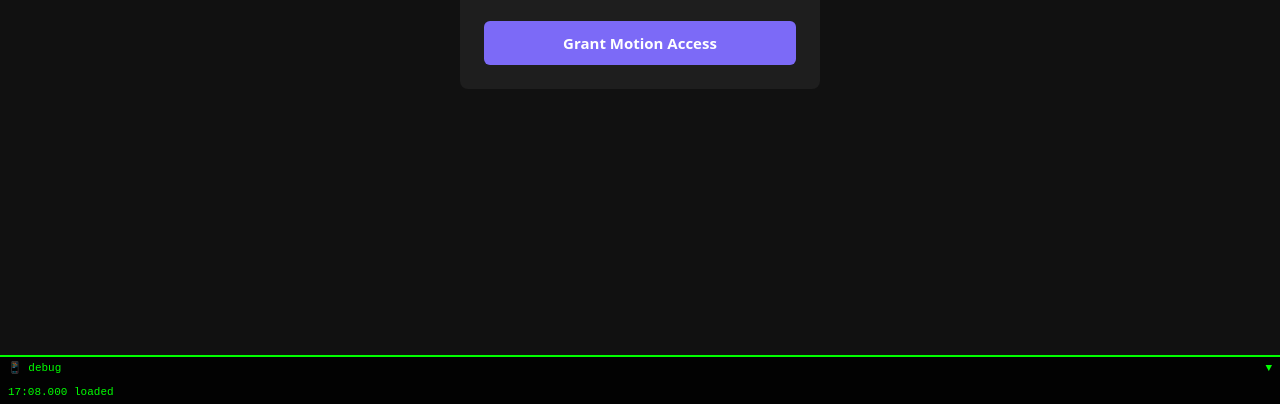
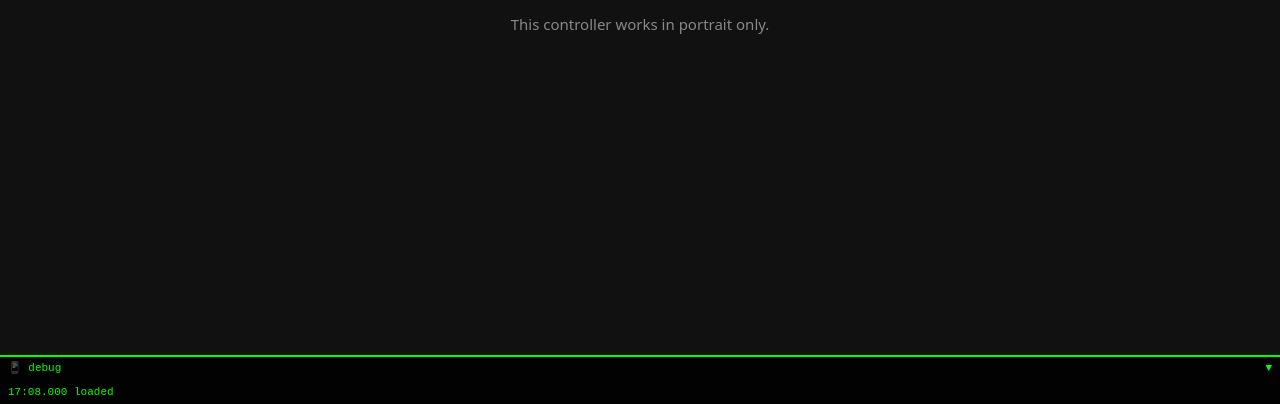
Before and after one commit to ivancist/immersiveRT, a website built with Vite: page client/phone.html in a window 1280 px wide. Shown: the part 396-800 px from the top of the page. Built offline with nearby package versions, Linux system fonts and the light colour scheme; what ahrs would draw is missing.

Commit message:
fix: prevent screen rotation — CSS landscape overlay + orientation lock in user gesture

```diff
--- a/client/phone.html
+++ b/client/phone.html
@@ -210,6 +210,23 @@
       border-radius: 3px;
       transition: width 3s linear;
     }
+
+    /* Landscape lock overlay — CSS-only, works on iOS Safari where screen.orientation.lock is unsupported */
+    #landscape-overlay {
+      display: none;
+      position: fixed;
+      inset: 0;
+      z-index: 9999;
+      background: var(--color-bg);
+      flex-direction: column;
+      align-items: center;
+      justify-content: center;
+      text-align: center;
+      padding: 2rem;
+    }
+    @media (orientation: landscape) {
+      #landscape-overlay { display: flex; }
+    }
   </style>
 </head>
 <body>
@@ -282,6 +299,12 @@
   </div>
 </div>
 
+<!-- Landscape lock overlay — hidden in portrait, shown in landscape via CSS media query -->
+<div id="landscape-overlay" aria-live="polite">
+  <p class="size-heading">Rotate your phone</p>
+  <p class="size-body text-secondary mt-md">This controller works in portrait only.</p>
+</div>
+
 <script type="module" src="./src/phone.ts"></script>
 </body>
 </html>
--- a/client/src/phone.ts
+++ b/client/src/phone.ts
@@ -92,11 +92,21 @@ function showView(id: string): void {
 // CRITICAL: DeviceMotionEvent.requestPermission() MUST be the first statement
 // inside the synchronous click handler — any async boundary (await, .then,
 // setTimeout) before the call breaks the iOS gesture stack (RESEARCH Pitfall 1).
+function tryLockPortrait(): void {
+  if (screen.orientation && typeof (screen.orientation as ScreenOrientation & { lock?: (type: string) => Promise<void> }).lock === 'function') {
+    (screen.orientation as ScreenOrientation & { lock: (type: string) => Promise<void> })
+      .lock('portrait')
+      .catch(function() { /* silently ignore: iOS / unsupported browsers */ });
+  }
+}
+
 function attachGrantButton(): void {
   const btn = document.getElementById('btn-grant-motion');
   if (!btn) { return; }
 
   btn.addEventListener('click', function() {
+    // Retry portrait lock inside the user gesture — Chrome Android requires this.
+    tryLockPortrait();
     if (typeof DeviceMotionEvent !== 'undefined' &&
         typeof (DeviceMotionEvent as unknown as { requestPermission?: () => Promise<string> }).requestPermission === 'function') {
       // iOS 13+: requestPermission() MUST be the first call — no await before it.
@@ -1215,14 +1225,9 @@ document.addEventListener('DOMContentLoaded', function() {
   attachGrantButton();
   showView('view-permission');
 
-  // Fix B: attempt portrait orientation lock so the phone page doesn't rotate
-  // mid-session. Best-effort — iOS Safari does not support screen.orientation.lock
-  // and will silently reject. All browsers are expected to ignore failures.
-  if (screen.orientation && typeof (screen.orientation as ScreenOrientation & { lock?: (type: string) => Promise<void> }).lock === 'function') {
-    (screen.orientation as ScreenOrientation & { lock: (type: string) => Promise<void> })
-      .lock('portrait')
-      .catch(function() { /* silently ignore: iOS / unsupported browsers */ });
-  }
+  // Best-effort portrait lock at load time + again inside user gesture (see attachGrantButton).
+  // The CSS #landscape-overlay handles iOS Safari where screen.orientation.lock is unsupported.
+  tryLockPortrait();
 
   // Fix 4: block pinch-zoom (multi-touch touchmove) and double-tap zoom.
   // viewport meta already sets maximum-scale=1/user-scalable=no but not all
```
